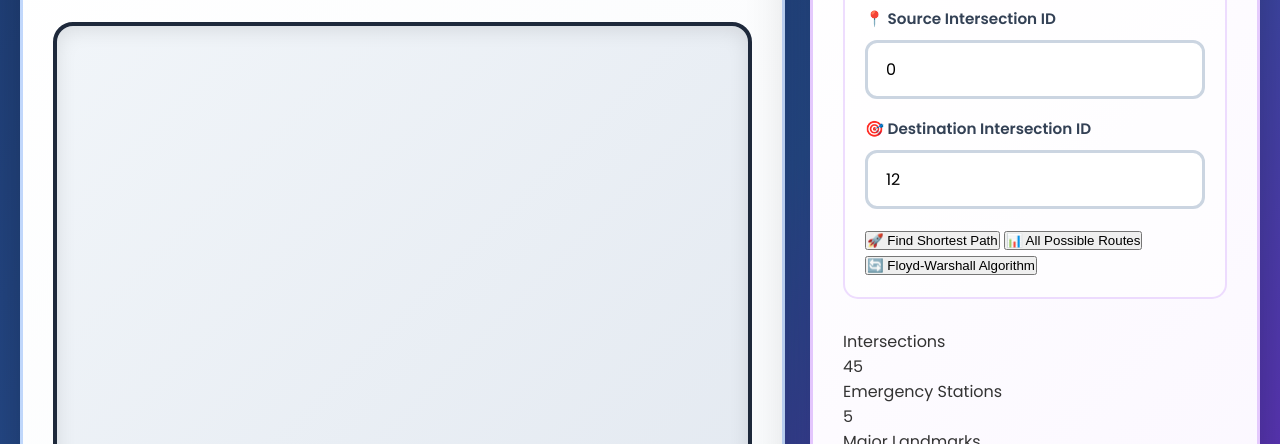
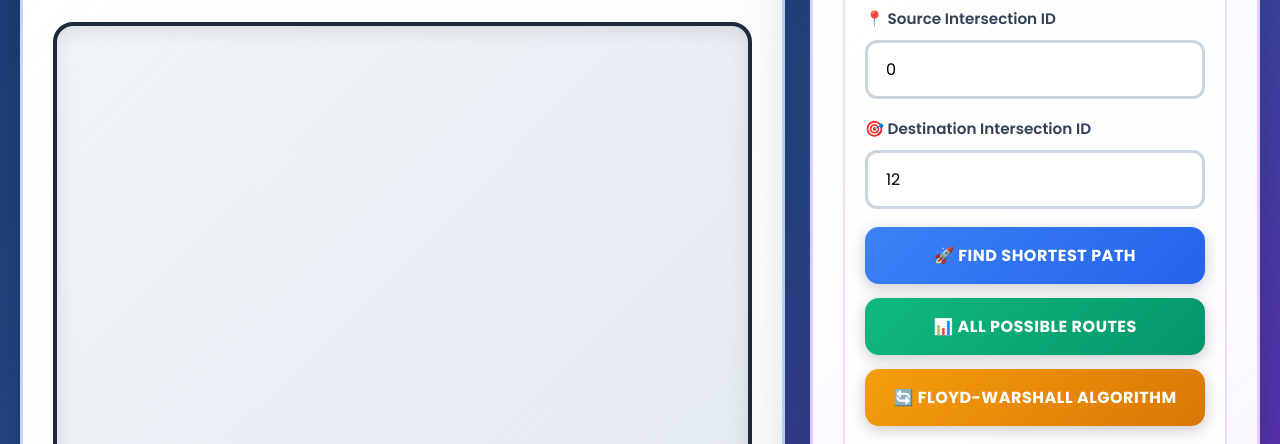
Before and after one commit to Bharadhwaj-Naik/Intelligent-Traffic-Management-System, a plain HTML site: page index.html in a window 1280 px wide. Shown: the part 356-800 px from the top of the page. Drawn offline with nearby package versions, Linux system fonts and the light colour scheme.

Commit message:
css for buttons and statistics grid layout is done

```diff
--- a/styles.css
+++ b/styles.css
@@ -164,3 +164,99 @@ body {
     box-shadow: 0 0 0 4px rgba(139, 92, 246, 0.15);
     transform: translateY(-2px);
 }
+.btn {
+    width: 100%;
+    padding: 16px;
+    border: none;
+    border-radius: 14px;
+    font-size: 16px;
+    font-weight: 700;
+    cursor: pointer;
+    transition: all 0.3s ease;
+    margin-bottom: 14px;
+    display: flex;
+    align-items: center;
+    justify-content: center;
+    gap: 12px;
+    font-family: 'Poppins', sans-serif;
+    text-transform: uppercase;
+    letter-spacing: 0.5px;
+    box-shadow: 0 4px 15px rgba(0,0,0,0.2);
+}
+
+.btn-primary {
+    background: linear-gradient(135deg, #3b82f6 0%, #2563eb 100%);
+    color: white;
+}
+
+.btn-primary:hover {
+    background: linear-gradient(135deg, #2563eb 0%, #1d4ed8 100%);
+    transform: translateY(-3px);
+    box-shadow: 0 8px 25px rgba(59, 130, 246, 0.5);
+}
+
+.btn-success {
+    background: linear-gradient(135deg, #10b981 0%, #059669 100%);
+    color: white;
+}
+
+.btn-success:hover {
+    background: linear-gradient(135deg, #059669 0%, #047857 100%);
+    transform: translateY(-3px);
+    box-shadow: 0 8px 25px rgba(16, 185, 129, 0.5);
+}
+
+.btn-warning {
+    background: linear-gradient(135deg, #f59e0b 0%, #d97706 100%);
+    color: white;
+}
+
+.btn-warning:hover {
+    background: linear-gradient(135deg, #d97706 0%, #b45309 100%);
+    transform: translateY(-3px);
+    box-shadow: 0 8px 25px rgba(245, 158, 11, 0.5);
+}
+
+.btn-info {
+    background: linear-gradient(135deg, #8b5cf6 0%, #7c3aed 100%);
+    color: white;
+}
+
+.btn-info:hover {
+    background: linear-gradient(135deg, #7c3aed 0%, #6d28d9 100%);
+    transform: translateY(-3px);
+    box-shadow: 0 8px 25px rgba(139, 92, 246, 0.5);
+}
+
+.stats-grid {
+    display: grid;
+    grid-template-columns: repeat(2, 1fr);
+    gap: 15px;
+    margin-top: 25px;
+}
+
+.stat-card {
+    background: linear-gradient(135deg, #1e293b 0%, #334155 100%);
+    color: white;
+    padding: 20px;
+    border-radius: 15px;
+    text-align: center;
+    border: 2px solid rgba(139, 92, 246, 0.3);
+    box-shadow: 0 4px 15px rgba(0,0,0,0.2);
+}
+
+.stat-label {
+    font-size: 0.85em;
+    opacity: 0.8;
+    margin-bottom: 8px;
+    text-transform: uppercase;
+    letter-spacing: 1px;
+}
+
+.stat-value {
+    font-size: 1.8em;
+    font-weight: 800;
+    background: linear-gradient(45deg, #60a5fa, #a78bfa);
+    -webkit-background-clip: text;
+    -webkit-text-fill-color: transparent;
+}
```
